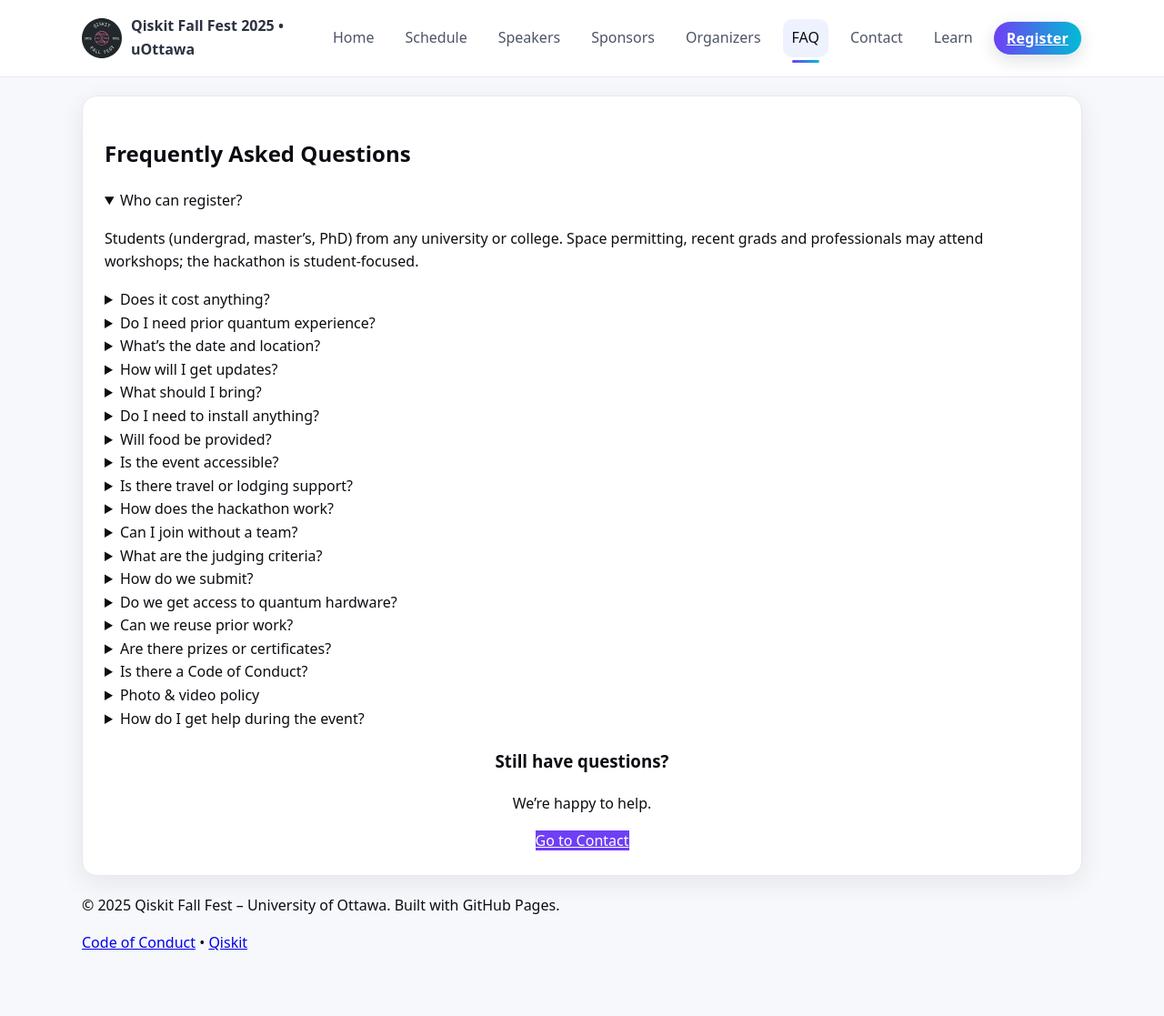
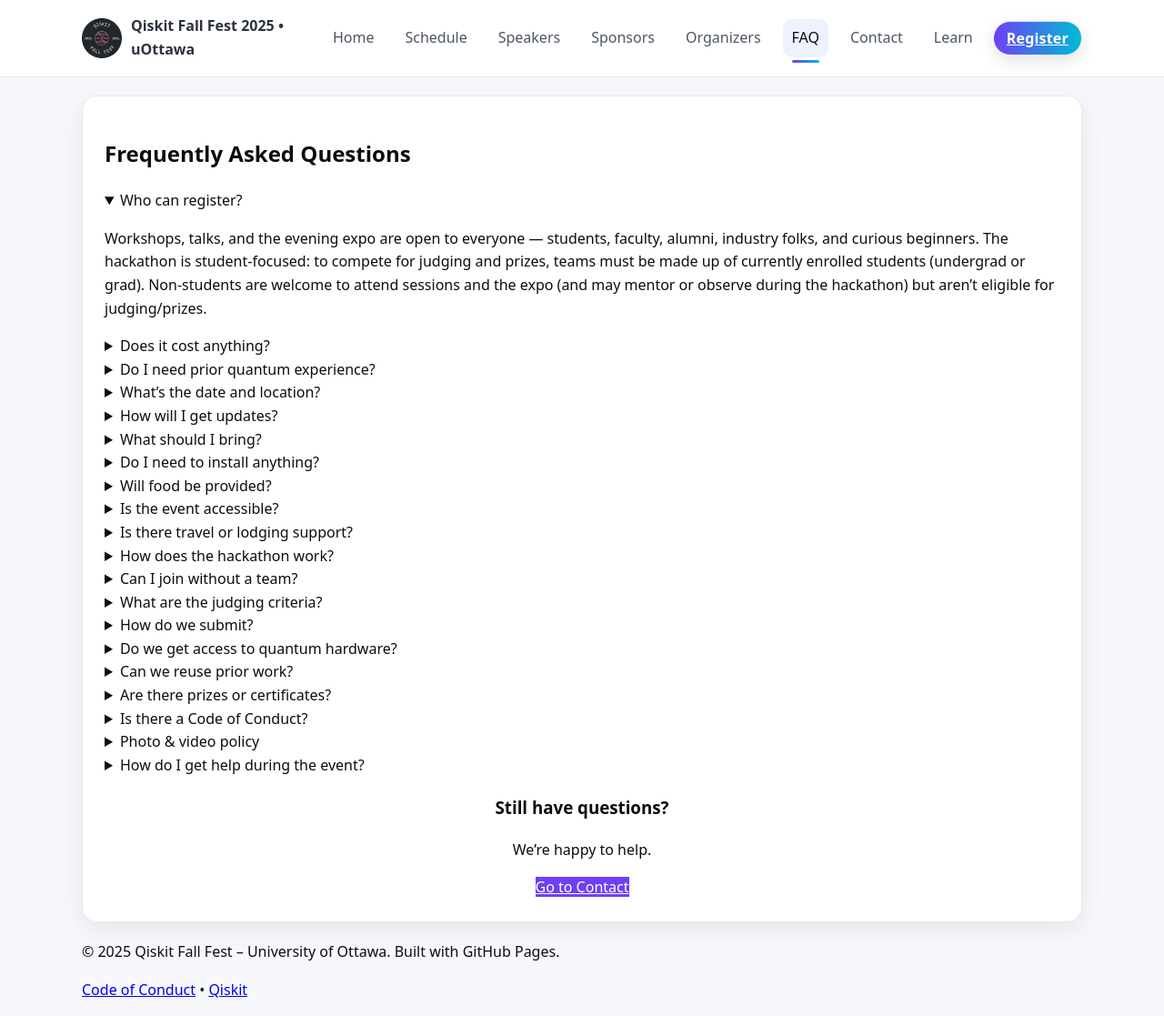
Before and after one commit to utkarshh-singh/fall-fest-2025-website, a Jekyll site: the page built from faq.md, in a window 1280 px wide and 1117 px high. Shown: the whole window at 91% size. Built offline with Jekyll 4.4.1, drawn with Linux system fonts in a browser that asks for light colours.

Commit message:
Update faq.md

```diff
--- a/faq.md
+++ b/faq.md
@@ -11,7 +11,7 @@
     <!-- Registration & Eligibility -->
     <details open>
       <summary>Who can register?</summary>
-      <p>Students (undergrad, master’s, PhD) from any university or college. Space permitting, recent grads and professionals may attend workshops; the hackathon is student-focused.</p>
+      <p>Workshops, talks, and the evening expo are open to everyone — students, faculty, alumni, industry folks, and curious beginners. The hackathon is student-focused: to compete for judging and prizes, teams must be made up of currently enrolled students (undergrad or grad). Non-students are welcome to attend sessions and the expo (and may mentor or observe during the hackathon) but aren’t eligible for judging/prizes.</p>
     </details>
     <details>
       <summary>Does it cost anything?</summary>
```
